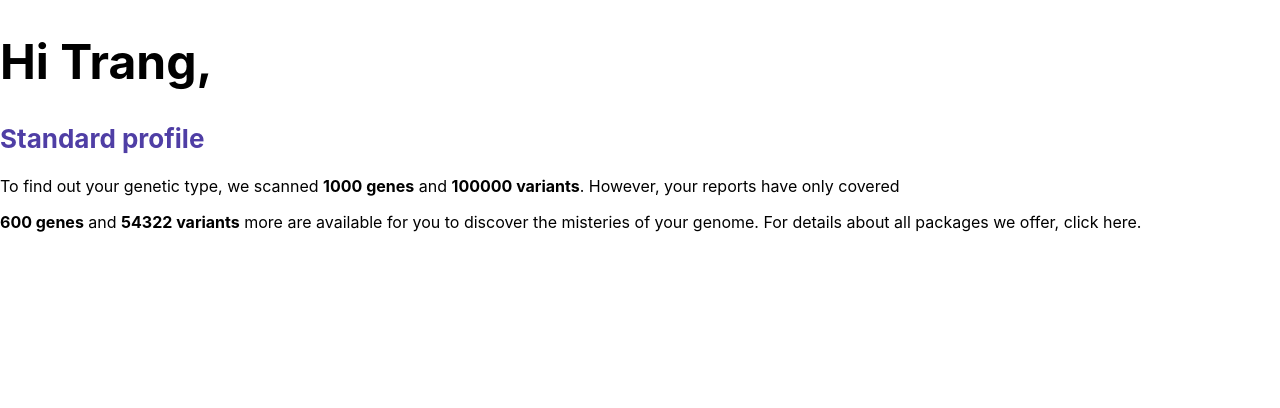
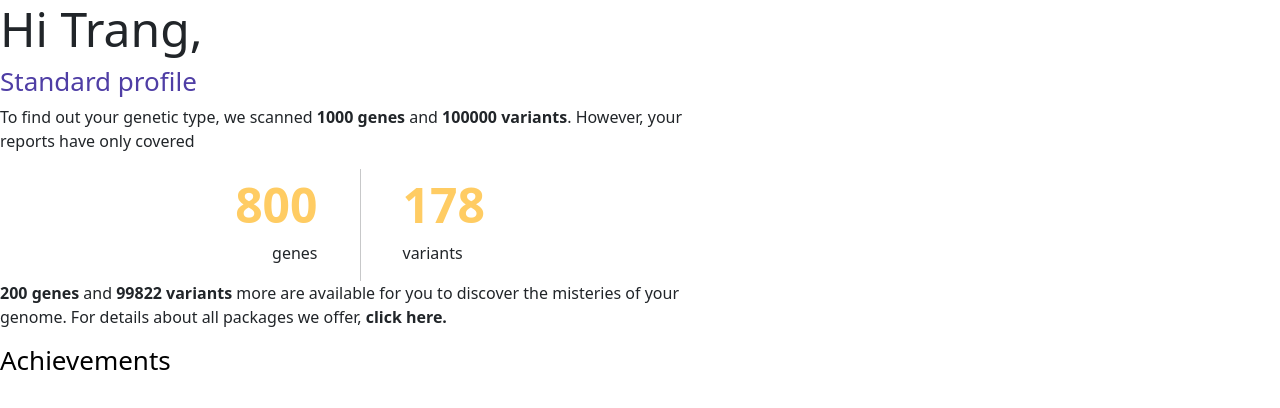
Before and after one commit to nguyentrungnghia1998/user-prototype, a React (Create React App) app: page / in a window 1280 px wide. Shown: the top 408 px of the page. Built offline with nearby package versions, Linux system fonts and the light colour scheme.

Commit message:
Add bootstrap and scss

```diff
--- a/package.json
+++ b/package.json
@@ -6,6 +6,7 @@
     "@testing-library/jest-dom": "^5.16.4",
     "@testing-library/react": "^13.2.0",
     "@testing-library/user-event": "^13.5.0",
+    "bootstrap": "^5.1.3",
     "react": "^18.1.0",
     "react-dom": "^18.1.0",
     "react-scripts": "5.0.1",
--- a/src/App.js
+++ b/src/App.js
@@ -1,6 +1,7 @@
 import logo from './logo.svg';
 import './App.css';
 import DisplayProfile from './route/display-profile.component';
+import "../node_modules/bootstrap/scss/bootstrap.scss"
 
 const database = {
   name: 'Nghia',
--- /dev/null
+++ b/src/components/number-genes/number-genes.component.jsx
@@ -0,0 +1,32 @@
+import './number-genes.styles.scss'
+
+const NumberGenes = ({gens_had,variants_had}) => {
+    return (
+        // <div className='number-genes-container'>
+        //     <div className='genes-box'>
+        //         {gens_had} gens
+        //     </div>
+        //     <div className='variants-box'>
+        //         {variants_had} variants
+        //     </div>
+        // </div>
+
+        <div className='number-genes-container'>
+        {/* <p class="text-right">tyvjhfvyguyv.</p> */}
+
+                <div class="row">
+    <div class="col">
+        <p className="value">{gens_had}</p>
+        <p className="detail">genes</p>
+    </div>
+    <div class="vr"></div>
+    <div class="col">
+    <p className="value">{variants_had}</p>
+        <p className="detail">variants</p>
+    </div>
+  </div>
+</div>
+    )
+}
+
+export default NumberGenes
--- /dev/null
+++ b/src/components/number-genes/number-genes.styles.scss
@@ -0,0 +1,55 @@
+.col:first-child{
+    text-align: right;
+    margin-right: 30px;
+}
+.col:last-child{
+    text-align: left;
+    margin-left: 30px;
+}
+.value {
+    color: #FFCC63;
+    font-size: 48px;
+    font-weight: 600;
+    margin-bottom: 0;
+}
+.vr{
+    padding: 0 !important;
+}
+// .number-genes-container{
+//     display: flex;
+//     flex-direction: row;
+//     justify-content: space-between;
+//     margin: 30px auto;
+//     .genes-box{
+//         position: relative;
+//         width: 170px;
+//         height: 75px;
+//         left: 0px;
+
+//         font-family: 'Inter';
+//         font-style: normal;
+//         font-weight: 600;
+//         font-size: 48px;
+//         line-height: 58px;
+//         display: flex;
+//         align-items: center;
+//         text-align: right;
+//         color: #FFCC63;
+//     }
+//     .variants-box{
+//         position: relative;
+//         width: 170px;
+//         height: 75px;
+//         left: 180px;
+
+//         font-family: 'Inter';
+//         font-style: normal;
+//         font-weight: 600;
+//         font-size: 48px;
+//         line-height: 58px;
+//         display: flex;
+//         align-items: center;
+
+//         color: #FFCC63;
+//     }
+// }
--- a/src/index.js
+++ b/src/index.js
@@ -3,6 +3,8 @@ import ReactDOM from 'react-dom/client';
 import './index.css';
 import App from './App';
 import reportWebVitals from './reportWebVitals';
+// import "~bootstrap/scss/bootstrap";
+import "../node_modules/bootstrap/scss/bootstrap.scss"
 
 const root = ReactDOM.createRoot(document.getElementById('root'));
 root.render(
--- a/src/route/display-profile.component.jsx
+++ b/src/route/display-profile.component.jsx
@@ -1,11 +1,12 @@
+import NumberGenes from '../components/number-genes/number-genes.component'
 import './display-profile.styles.scss'
 const profile = {
     name: 'Trang',
     typeofprofile: 'Standard',
     gens: 1000,
     variants: 100000,
-    gens_had: 400,
-    variants_had: 45678,
+    gens_had: 800,
+    variants_had: 178,
 }
 const DisplayProfile = () => {
     const {name,typeofprofile,gens,variants,gens_had,variants_had} = profile
@@ -21,10 +22,14 @@ const DisplayProfile = () => {
             To find out your genetic type, we scanned <strong>{gens} genes</strong> and <strong>{variants} variants</strong>.
             However, your reports have only covered
             </p>
+            <NumberGenes variants_had={variants_had} gens_had={gens_had} />
             <p className='pragraph'>
             <strong>{gens-gens_had} genes</strong> and <strong>{variants-variants_had} variants</strong> more are available for you
-            to discover the misteries of your genome. For details about all packages we offer, click here.
+            to discover the misteries of your genome. For details about all packages we offer, <strong>click here.</strong>
             </p>
+            <h2 className={`profile-type`}>
+            Achievements
+            </h2>
         </div>
     )
 }
--- a/src/route/display-profile.styles.scss
+++ b/src/route/display-profile.styles.scss
@@ -1,4 +1,5 @@
 .profile-container {
+    width: 720px;
     .Hi-name {
         font-size: 48px;
     }
```
Also changed, not shown: 2 other files (tests, documents, lock files or other folders).
